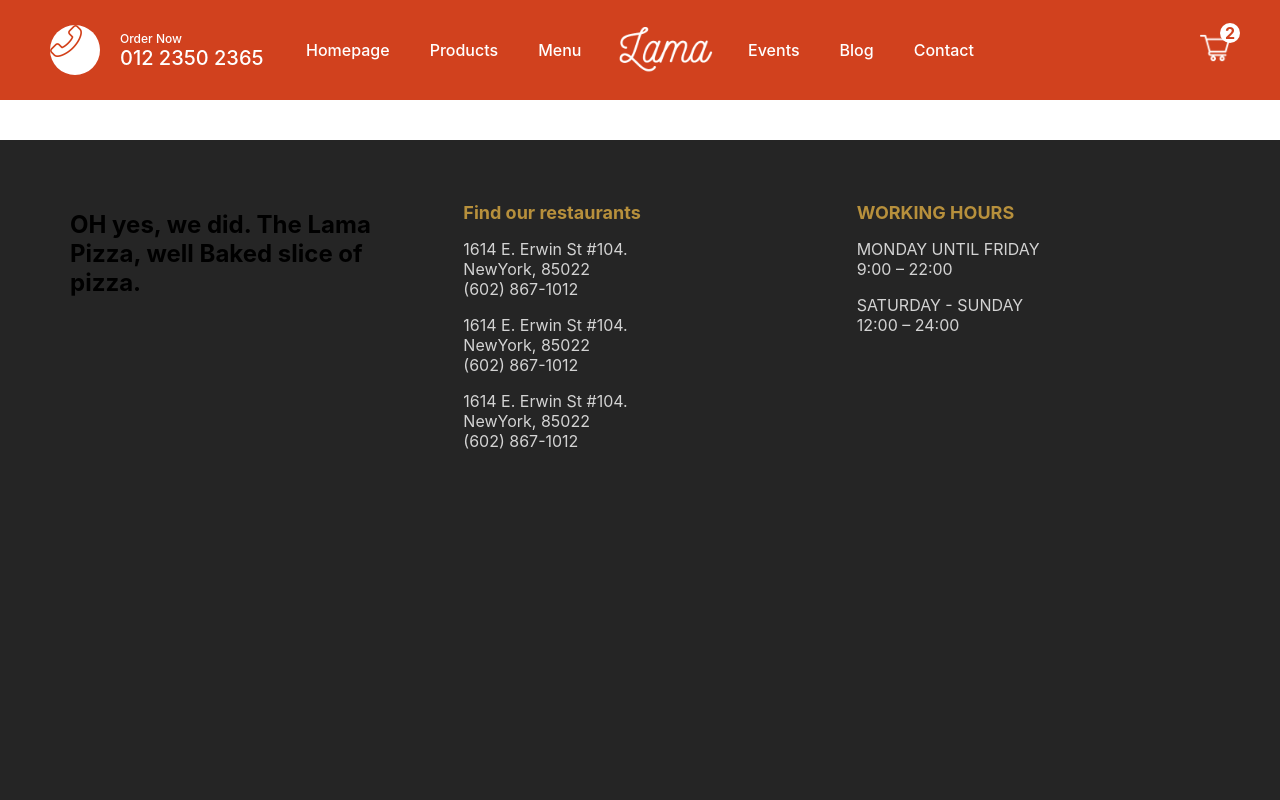
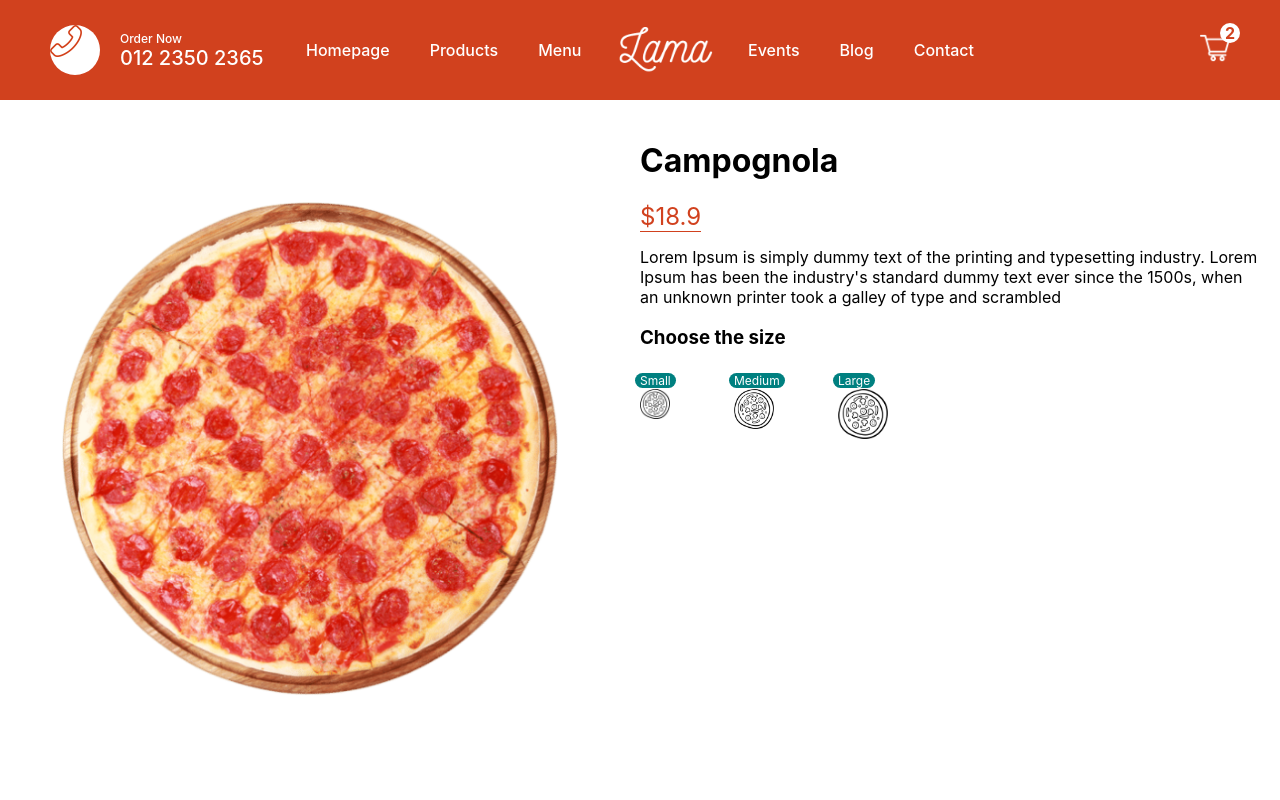
Before and after one commit to jonyahmed19/next-restaurant, a Next.js app: page /product/1 in a window 1280 px wide. Shown: the top 800 px of the page. Built offline with nearby package versions, Linux system fonts and the light colour scheme.

Commit message:
added the size

```diff
--- a/pages/product/[id].js
+++ b/pages/product/[id].js
@@ -1,24 +1,50 @@
 import React from "react";
 import styles from "../../styles/Product.module.css";
 import Image from "next/image";
+import { useState } from "react/cjs/react.development";
 
 const pizza = {
   id: 1,
   img: "/img/pizza.png",
   name: "Campognola",
   price: [18.9, 23.9, 27.3],
-  desc: "lorem ipsum dolor sit amet",
+  desc: "Lorem Ipsum is simply dummy text of the printing and typesetting industry. Lorem Ipsum has been the industry's standard dummy text ever since the 1500s, when an unknown printer took a galley of type and scrambled",
 };
 
 const Product = () => {
+  const [size, setSize] = useState(0);
   return (
     <div className={styles.container}>
       <div className={styles.left}>
         <div className={styles.imgContainer}>
-          <Image src={pizza.img} layout="fill" alt="" />
+          <Image
+            src={pizza.img}
+            layout="fill"
+            objectFit="contain"
+            alt={pizza.name}
+          />
         </div>
       </div>
-      <div className={styles.right}></div>
+      <div className={styles.right}>
+        <h1 className={styles.title}>{pizza.name}</h1>
+        <span className={styles.price}>${pizza.price[size]}</span>
+        <p className={styles.desc}>{pizza.desc}</p>
+        <h3 className={styles.choose}>Choose the size</h3>
+        <div className={styles.sizes}>
+          <div className={styles.size}>
+            <Image src={"/img/size.png"} layout="fill" alt="Small" />
+            <span className={styles.number}>Small</span>
+          </div>
+          <div className={styles.size}>
+            <Image src={"/img/size.png"} layout="fill" alt="Medium" />
+            <span className={styles.number}>Medium</span>
+          </div>
+          <div className={styles.size}>
+            <Image src={"/img/size.png"} layout="fill" alt="Large" />
+            <span className={styles.number}>Large</span>
+          </div>
+        </div>
+      </div>
     </div>
   );
 };
--- a/styles/Product.module.css
+++ b/styles/Product.module.css
@@ -1,5 +1,5 @@
 .container {
-  height: calc(100vh-100px);
+  height: calc(100vh - 100px);
   display: flex;
 }
 .left {
@@ -18,3 +18,38 @@
   height: 80%;
   position: relative;
 }
+.price {
+  color: #d1411e;
+  font-size: 24px;
+  font-weight: 400;
+  border-bottom: 1px solid #d1411e;
+}
+.size {
+  height: 30px;
+  width: 30px;
+  position: relative;
+}
+.sizes {
+  display: flex;
+  justify-content: space-between;
+  width: 40%;
+  margin-top: 40px;
+}
+.size:nth-child(2) {
+  width: 40px;
+  height: 40px;
+}
+.size:last-child {
+  width: 50px;
+  height: 50px;
+}
+.number {
+  background-color: teal;
+  position: relative;
+  left: -5px;
+  top: -20px;
+  font-size: 12px;
+  color: white;
+  padding: 0 5px;
+  border-radius: 10px;
+}
```
